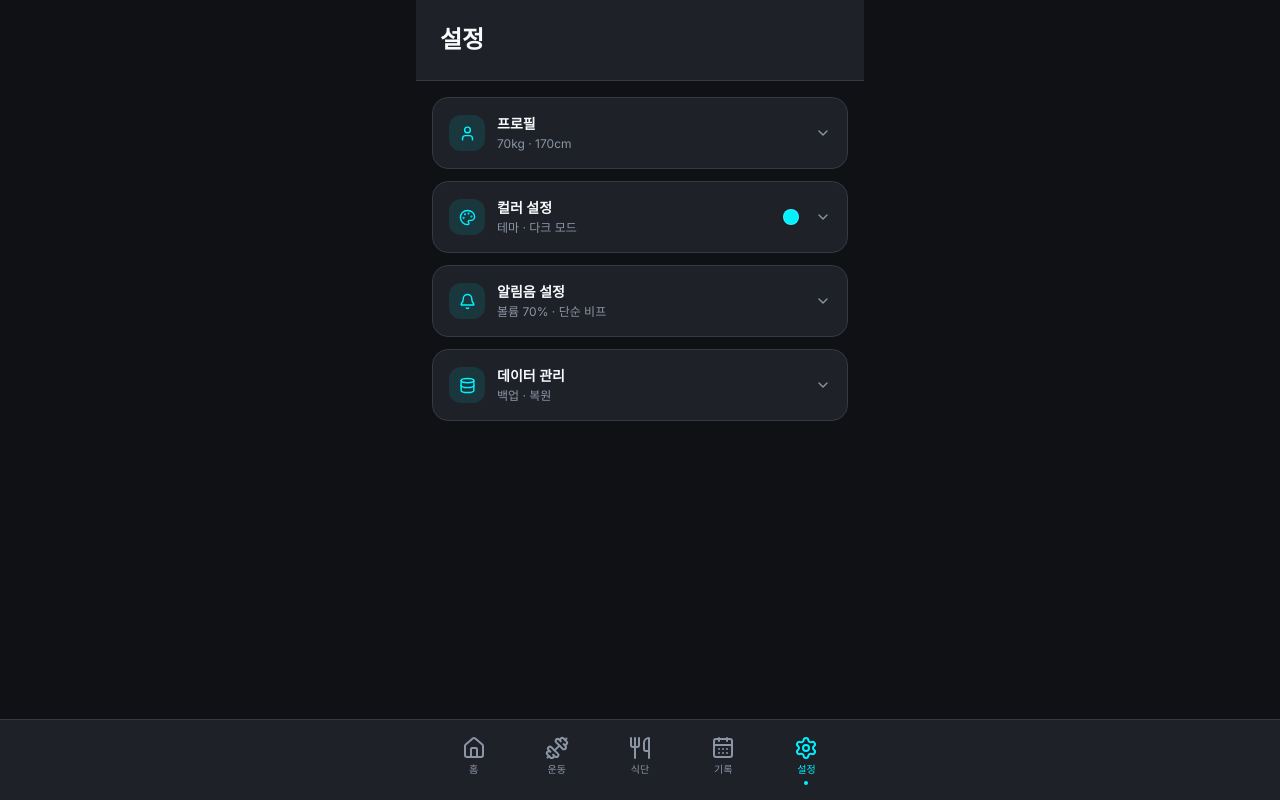
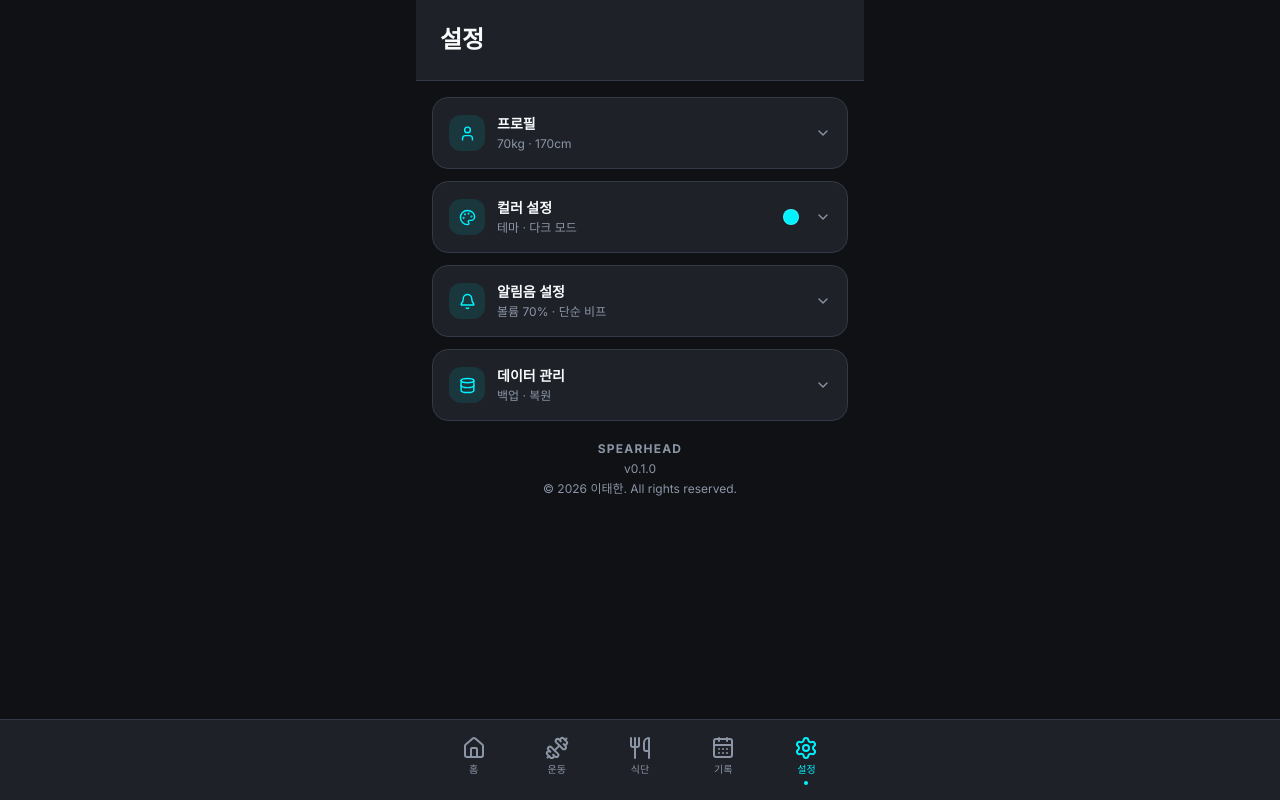
Before and after one commit to lith0223-cell/spearhead-project, a Next.js app: page /settings in a window 1280 px wide. Built offline with nearby package versions, Linux system fonts and the light colour scheme.

Commit message:
feat: 설정 탭 하단 앱 정보(버전·저작권) 추가
Co-Authored-By: Claude Sonnet 4.6 <noreply@anthropic.com>

```diff
--- a/src/app/settings/page.tsx
+++ b/src/app/settings/page.tsx
@@ -345,6 +345,13 @@ export default function SettingsPage() {
           </div>
         </div>
 
+        {/* 앱 정보 */}
+        <div className="flex flex-col items-center gap-1 pt-2 pb-2">
+          <p className="text-xs font-bold text-muted tracking-widest uppercase">Spearhead</p>
+          <p className="text-xs text-muted">v0.1.0</p>
+          <p className="text-xs text-muted">© 2026 이태한. All rights reserved.</p>
+        </div>
+
       </div>
     </main>
   );
```
